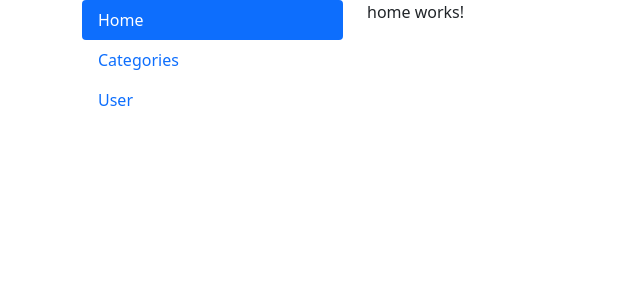
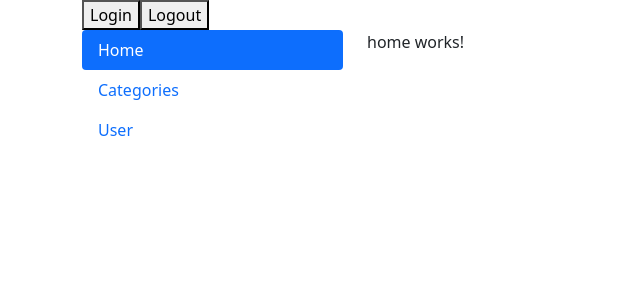
Before and after one commit to Patwalrahul3/angular-routing, an Angular app: page / in a window 1280 px wide. Shown: the top 300 px of the page, without its empty margins (0-640 px from the left). Built offline with nearby package versions, Linux system fonts and the light colour scheme.

Commit message:
Guard intro, implemented canActivate Route guard

```diff
--- a/src/app/app-routing.module.ts
+++ b/src/app/app-routing.module.ts
@@ -5,10 +5,13 @@ import { UsersComponent } from './users/users.component';
 import { UserComponent } from './user/user.component';
 import { CategoriesComponent } from './categories/categories.component';
 import { PageNotFoundComponent } from './page-not-found/page-not-found.component';
+import { AuthGuardService } from './services/Guards/auth-guard-service';
 
 const routes : Routes = [
   {path: '' , component: HomeComponent},
   {path: 'users' , component: UsersComponent ,
+  canActivate: [AuthGuardService],
+
    children:[{path: ':id/:name' , component: UserComponent}],
   },
 
--- a/src/app/app.component.html
+++ b/src/app/app.component.html
@@ -1,4 +1,13 @@
 <div class="container">
+
+  <div class="row">
+    <div class="col-md-12">
+      <button (click)="onLoginClick()">Login</button>
+      <button (click)="onLogoutClick()">Logout</button>
+    </div>
+
+  </div>
+
   <div class="row">
     <div class="col-md-3">
       <ul class="nav flex-column nav-pills">
--- a/src/app/app.component.ts
+++ b/src/app/app.component.ts
@@ -1,4 +1,5 @@
 import { Component } from '@angular/core';
+import { AuthService } from './services/auth.service';
 
 @Component({
   selector: 'app-root',
@@ -7,4 +8,17 @@ import { Component } from '@angular/core';
 })
 export class AppComponent {
   title = 'angular-routing';
+
+  constructor(private authService: AuthService){
+
+  }
+
+  onLoginClick(){
+    this.authService.login();
+  }
+
+  onLogoutClick(){
+    this.authService.logout();
+
+  }
 }
--- a/src/app/app.module.ts
+++ b/src/app/app.module.ts
@@ -8,6 +8,8 @@ import { CategoriesComponent } from './categories/categories.component';
 import { UserComponent } from './user/user.component';
 import { UsersComponent } from './users/users.component';
 import { PageNotFoundComponent } from './page-not-found/page-not-found.component';
+import { AuthService } from './services/auth.service';
+import { AuthGuardService } from './services/Guards/auth-guard-service';
 
 
 @NgModule({
@@ -23,7 +25,7 @@ import { PageNotFoundComponent } from './page-not-found/page-not-found.component
     BrowserModule,
     AppRoutingModule,
   ],
-  providers: [],
+  providers: [AuthService, AuthGuardService],
   bootstrap: [AppComponent]
 })
 export class AppModule { }
--- /dev/null
+++ b/src/app/services/Guards/auth-guard-service.ts
@@ -0,0 +1,21 @@
+import { ActivatedRouteSnapshot, CanActivate, Router, RouterStateSnapshot, UrlTree } from "@angular/router";
+import { Observable } from "rxjs";
+import { AuthService } from "../auth.service";
+import { Injectable } from "@angular/core";
+
+@Injectable()
+export class AuthGuardService implements CanActivate {
+    constructor(private authService: AuthService, private router: Router) {}
+
+    canActivate(route: ActivatedRouteSnapshot, state: RouterStateSnapshot): boolean | UrlTree | Observable<boolean | UrlTree> | Promise<boolean | UrlTree> {
+
+        let isLoggedIn = this.authService.isAuthentiated();
+
+        if (isLoggedIn) {
+            return true;
+        } else {
+            // Redirect to the root URL if the user is not authenticated
+            return this.router.createUrlTree(['/']);
+        }
+    }
+}
--- /dev/null
+++ b/src/app/services/auth.service.ts
@@ -0,0 +1,15 @@
+export class AuthService{
+    isLoggedIn = false;
+
+    login(){
+        this.isLoggedIn = true;
+    }
+
+    logout(){
+        this.isLoggedIn = false;
+    }
+
+    isAuthentiated(){
+        return this.isLoggedIn;
+    }
+}
```
